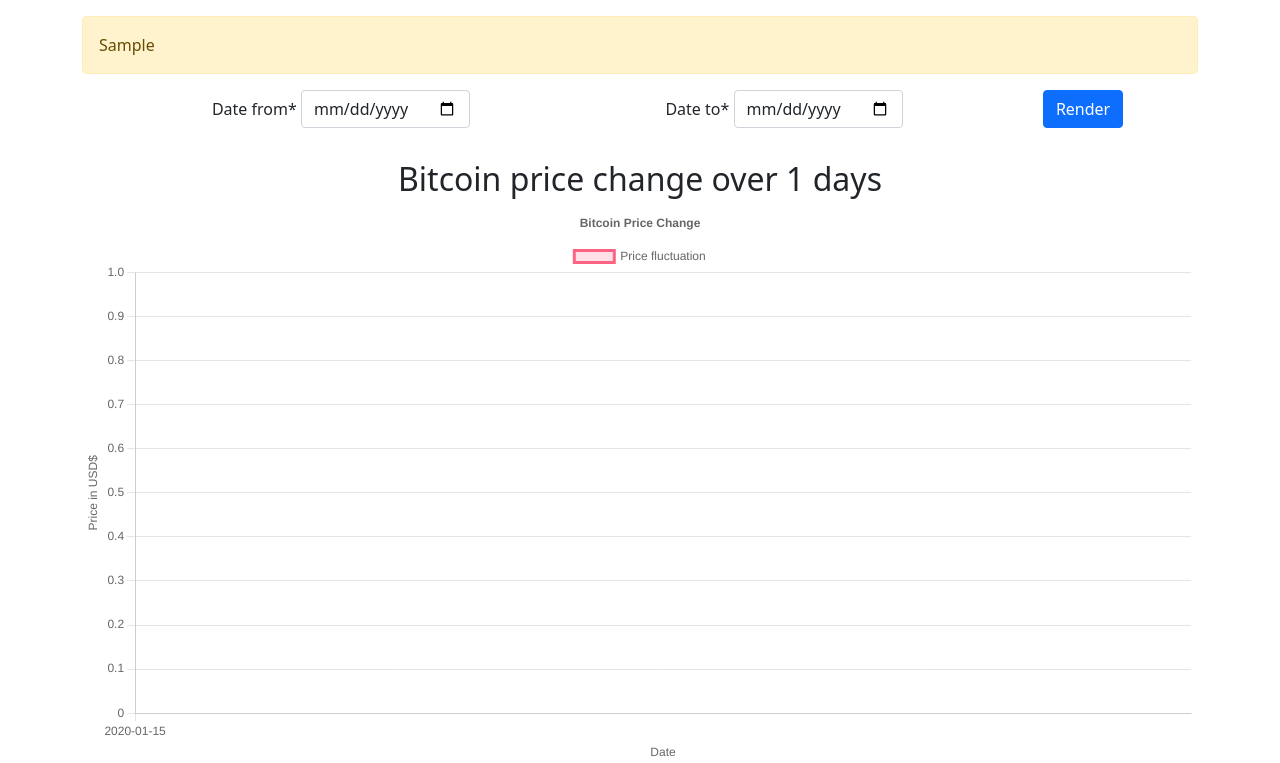
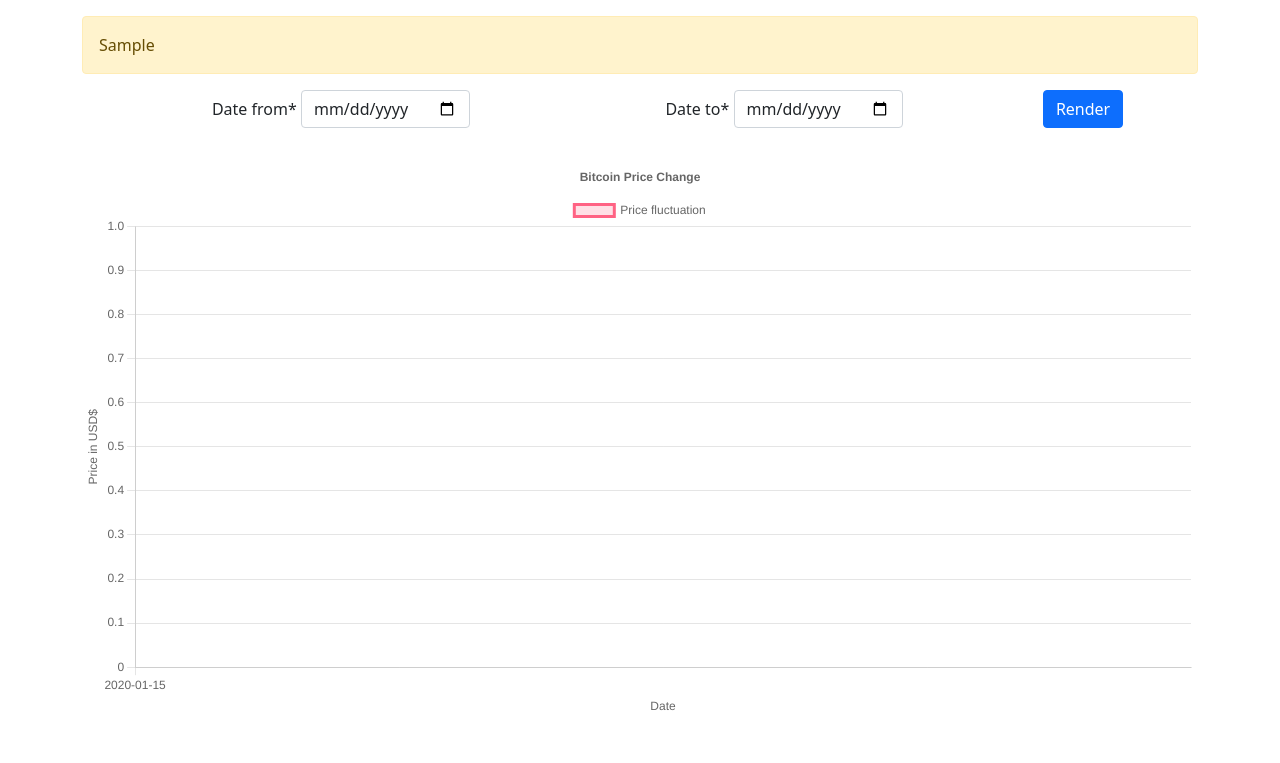
Before and after one commit to Faruqt/Bitcoin-Price-Tracker, a Django app: template templates/btc/chart.html in a window 1280 px wide. Shown: the top 763 px of the page. Run offline with Django 3.2, Linux system fonts and the light colour scheme; tables that the repository leaves empty hold one stand-in row (values such as "Sample post"); the template is opened without the code that fills it: values that come from a table or form of the project are taken from there, most other values are stand-ins (such as "Sample title", 1, 10 or a date in 2020); some libraries are stand-ins or nearby versions.

Commit message:
Remove no date selection div

```diff
--- a/templates/btc/chart.html
+++ b/templates/btc/chart.html
@@ -29,21 +29,11 @@
         </form>
       </div>
 
-      <!-- If no date selection has been made yet; display all the dates in the chart upon page load-->
-      {% if price is None %}
-        <h2 class="text-center">Bitcoin price change over 10 days</h2>
-          {% for date,price in prices.bpi.items %}
-          <input type="hidden" class="date-item" value="{{date}}">
-          <input type="hidden" class="price-item" value="{{price}}">
-          {% endfor %}
-      {%else%}
-          <h2 class="text-center">Bitcoin price change over {{length}} days</h2>
-          <!-- Filter the chart with the selected dates -->
+      <!-- Filter the chart with the selected dates -->
           {% for date,price in price.items %}
             <input type="hidden" class="date-item" value="{{date}}">
             <input type="hidden" class="price-item" value="{{price}}">
           {% endfor %}
-      {% endif %}
 
       <!-- Provide point where the chart will be displayed -->
       <div class="chart-container">
```
